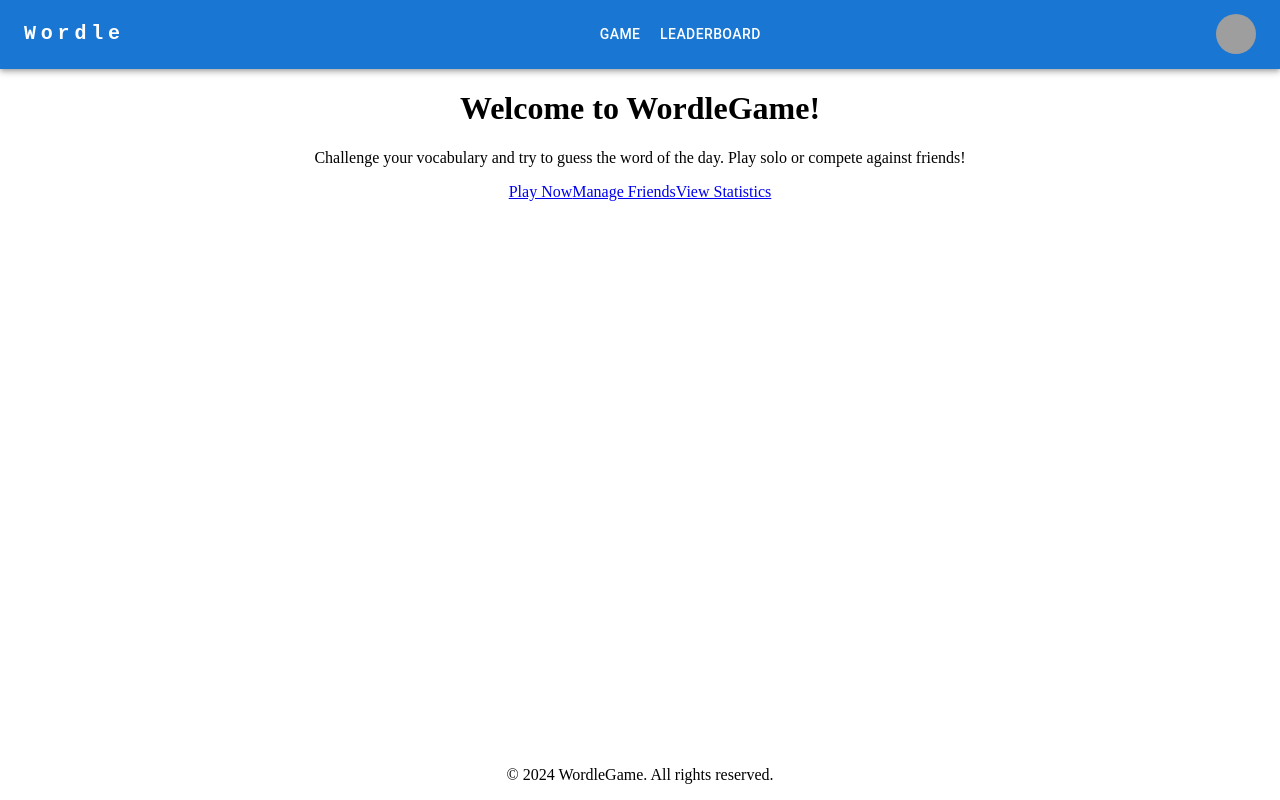
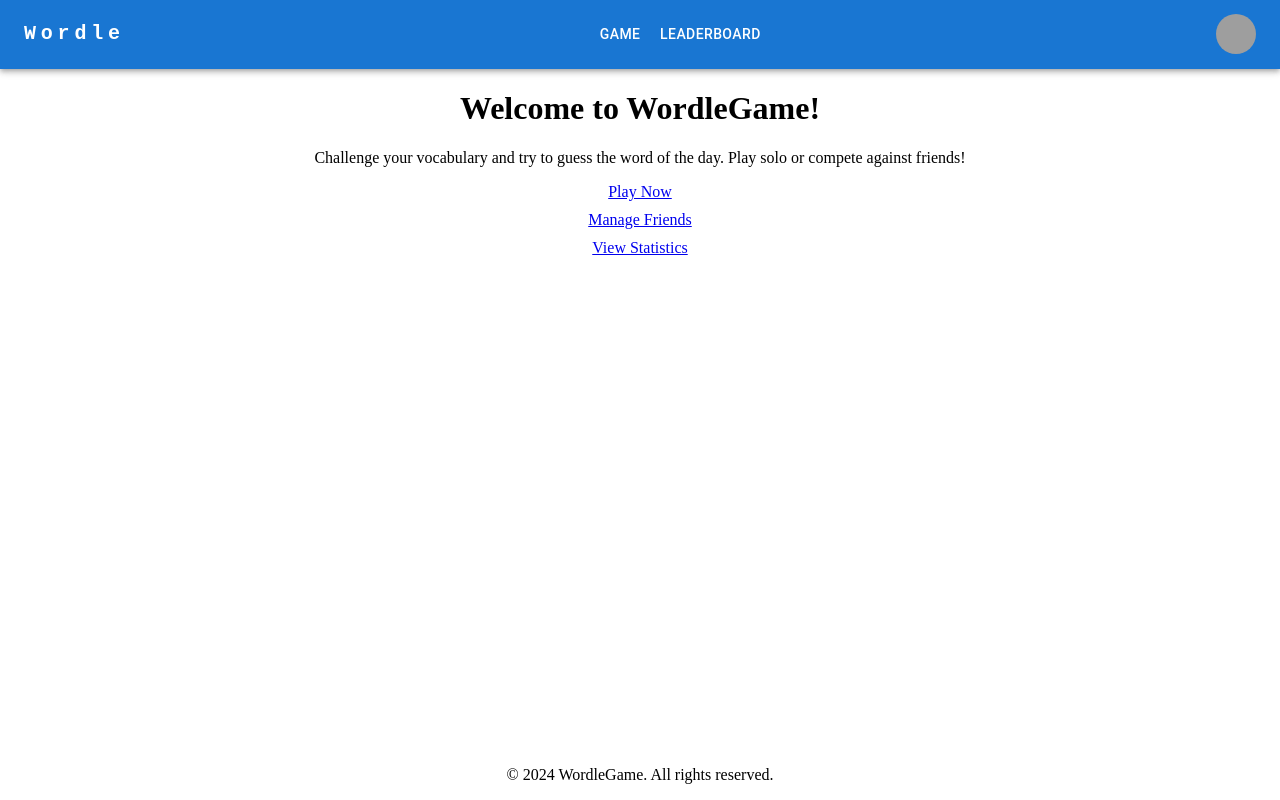
Before and after one commit to FSA-Capstone-2402-ftb-mt/WordleFrontEnd, a React (Vite) app: page / in a window 1280 px wide. Built offline with nearby package versions, Linux system fonts and the light colour scheme; grey boxes are pictures that could not be loaded.

Commit message:
added some styling to the links on the home page to make them look nicer

```diff
--- a/src/pages/HomePage.jsx
+++ b/src/pages/HomePage.jsx
@@ -6,9 +6,9 @@ const HomePage = () => {
             <h1>Welcome to WordleGame!</h1>
             <p>Challenge your vocabulary and try to guess the word of the day. Play solo or compete against friends!</p>
             <div className="home-buttons">
-                <Link to="/games">Play Now</Link>
-                <Link to="/friends">Manage Friends</Link>
-                <Link to="/statistics">View Statistics</Link>
+                <Link to="/games" style={{ marginBottom: '10px', display: 'block' }}>Play Now</Link>
+                <Link to="/friends" style={{ marginBottom: '10px', display: 'block' }}>Manage Friends</Link>
+                <Link to="/statistics" style={{ marginBottom: '10px', display: 'block' }}>View Statistics</Link>
             </div>
         </div>
     );
```
